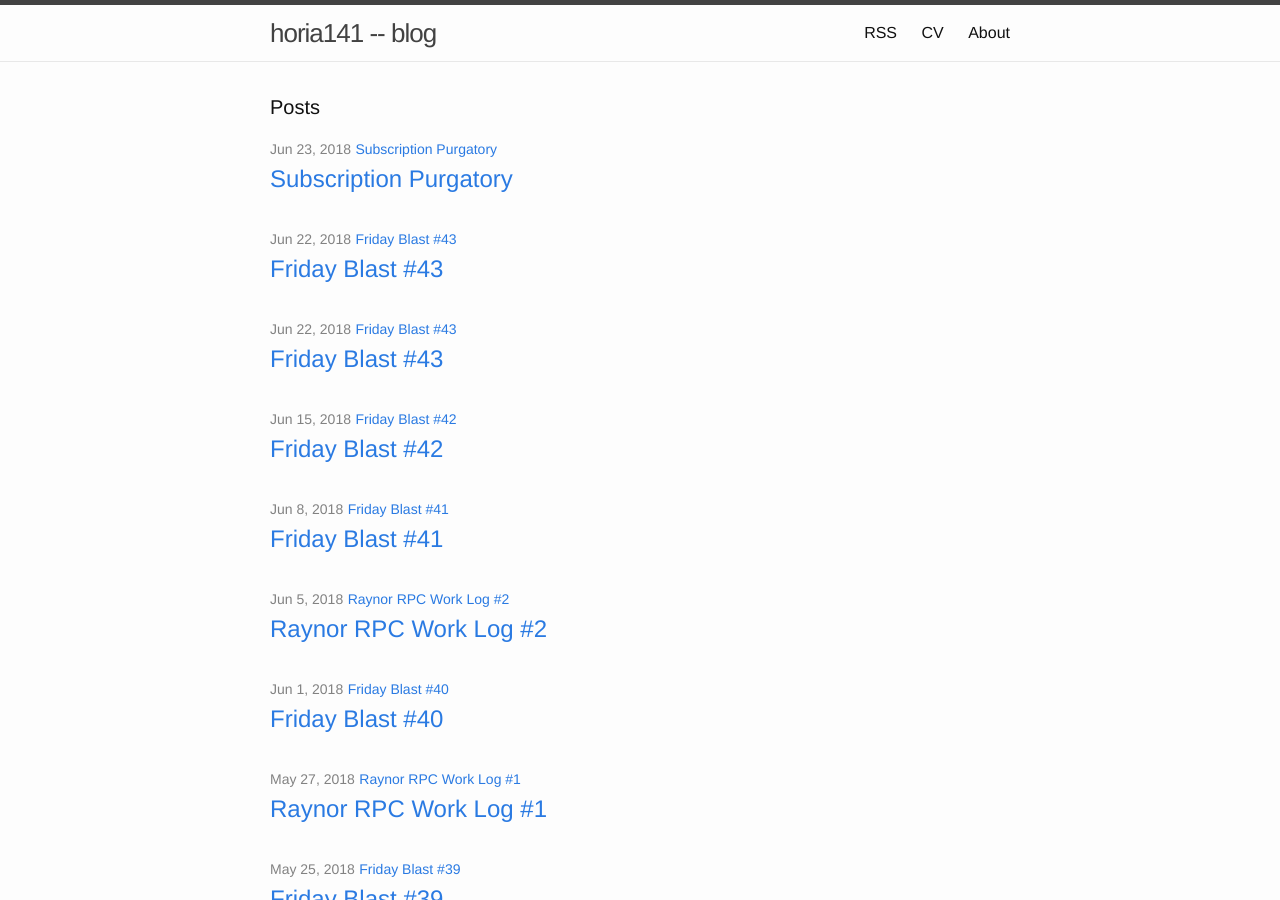
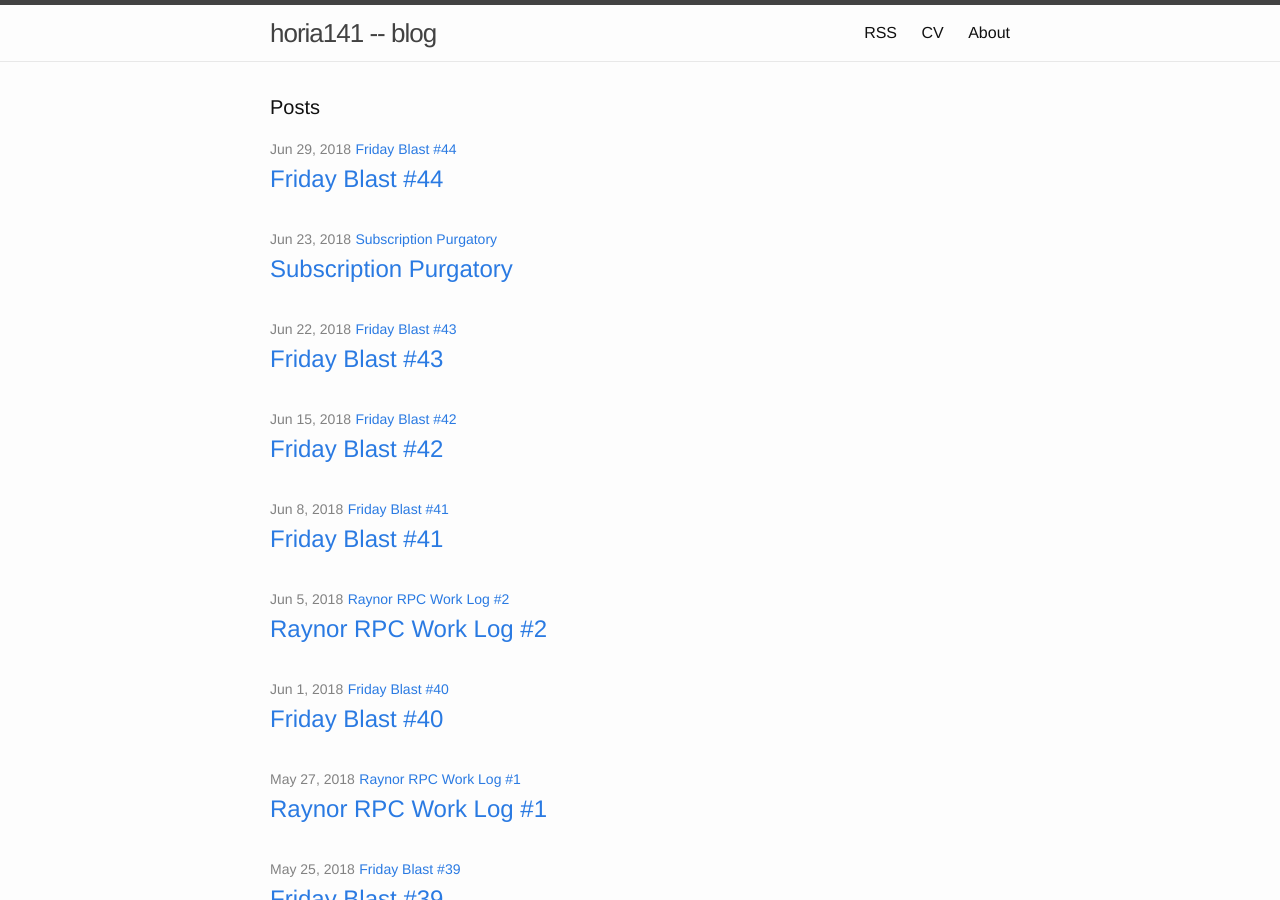
Before and after one commit to horia141/horia141.github.io, a Jekyll site: the page built from index.html, in a window 1280 px wide and 900 px high. Built offline with Jekyll 4.4.1, drawn with Linux system fonts in a browser that asks for light colours; comment, search, counter and statistics services are not loaded.

Commit message:
Corrections

```diff
--- a/_posts/2018-06-29-friday-blast-44.md
+++ b/_posts/2018-06-29-friday-blast-44.md
@@ -1,12 +1,12 @@
 ---
 published: true
 layout: post
-date: '2018-06-22 07:00'
+date: '2018-06-29 07:00'
 categories: post
 tags: friday_blast links
 comments: true
 math: true
-title: 'Friday Blast #43'
+title: 'Friday Blast #44'
 ---
 
 [High-performance rate limiting (2016)](https://medium.com/smyte/rate-limiter-df3408325846) - how Smyte does rate-limiting, with a fairly custom rate-limiter. Truth be told, these usually aren't found off-the-shelf.
```
